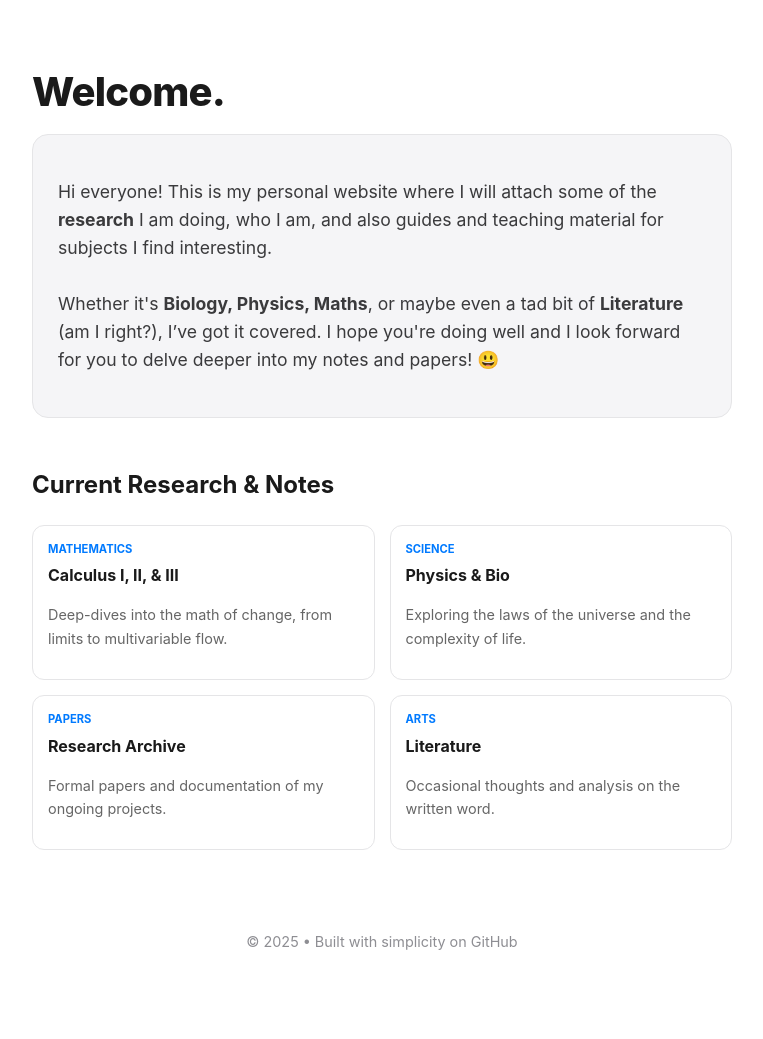
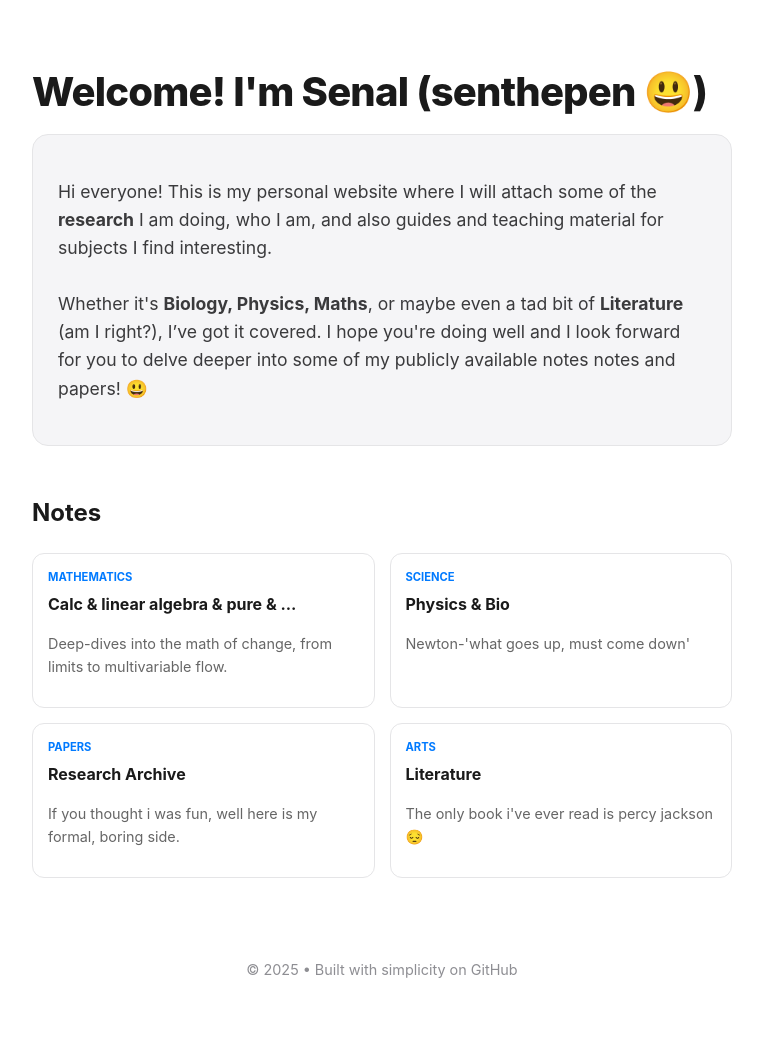
Before and after one commit to senaldevinuwara/senaldevinuwara.github.io, a plain HTML site: page index.html in a window 1280 px wide. Shown: the whole page, without its empty margins (258-1021 px from the left). Drawn offline with Linux system fonts and the light colour scheme.

Commit message:
Update index.html

```diff
--- a/index.html
+++ b/index.html
@@ -70,38 +70,38 @@
 <body>
 
     <header>
-        <h1>Welcome.</h1>
+        <h1>Welcome! I'm Senal (senthepen 😃)</h1>
         <div class="intro-section">
             <p class="intro-text">
                 Hi everyone! This is my personal website where I will attach some of the <strong>research</strong> I am doing, who I am, and also guides and teaching material for subjects I find interesting.
                 <br><br>
-                Whether it's <strong>Biology, Physics, Maths</strong>, or maybe even a tad bit of <strong>Literature</strong> (am I right?), I’ve got it covered. I hope you're doing well and I look forward for you to delve deeper into my notes and papers! 😃
+                Whether it's <strong>Biology, Physics, Maths</strong>, or maybe even a tad bit of <strong>Literature</strong> (am I right?), I’ve got it covered. I hope you're doing well and I look forward for you to delve deeper into some of my publicly available notes notes and papers! 😃
             </p>
         </div>
     </header>
 
     <main>
-        <h2>Current Research & Notes</h2>
+        <h2>Notes</h2>
         <div class="topic-grid">
             <div class="topic-card">
                 <span class="tag">Mathematics</span>
-                <strong>Calculus I, II, & III</strong>
+                <strong>Calc & linear algebra & pure & ...</strong>
                 <p style="font-size: 0.9rem; color: #666;">Deep-dives into the math of change, from limits to multivariable flow.</p>
             </div>
             <div class="topic-card">
                 <span class="tag">Science</span>
                 <strong>Physics & Bio</strong>
-                <p style="font-size: 0.9rem; color: #666;">Exploring the laws of the universe and the complexity of life.</p>
+                <p style="font-size: 0.9rem; color: #666;">Newton-'what goes up, must come down'</p>
             </div>
             <div class="topic-card">
                 <span class="tag">Papers</span>
                 <strong>Research Archive</strong>
-                <p style="font-size: 0.9rem; color: #666;">Formal papers and documentation of my ongoing projects.</p>
+                <p style="font-size: 0.9rem; color: #666;">If you thought i was fun, well here is my formal, boring side.</p>
             </div>
             <div class="topic-card">
                 <span class="tag">Arts</span>
                 <strong>Literature</strong>
-                <p style="font-size: 0.9rem; color: #666;">Occasional thoughts and analysis on the written word.</p>
+                <p style="font-size: 0.9rem; color: #666;">The only book i've ever read is percy jackson 😔</p>
             </div>
         </div>
     </main>
```
